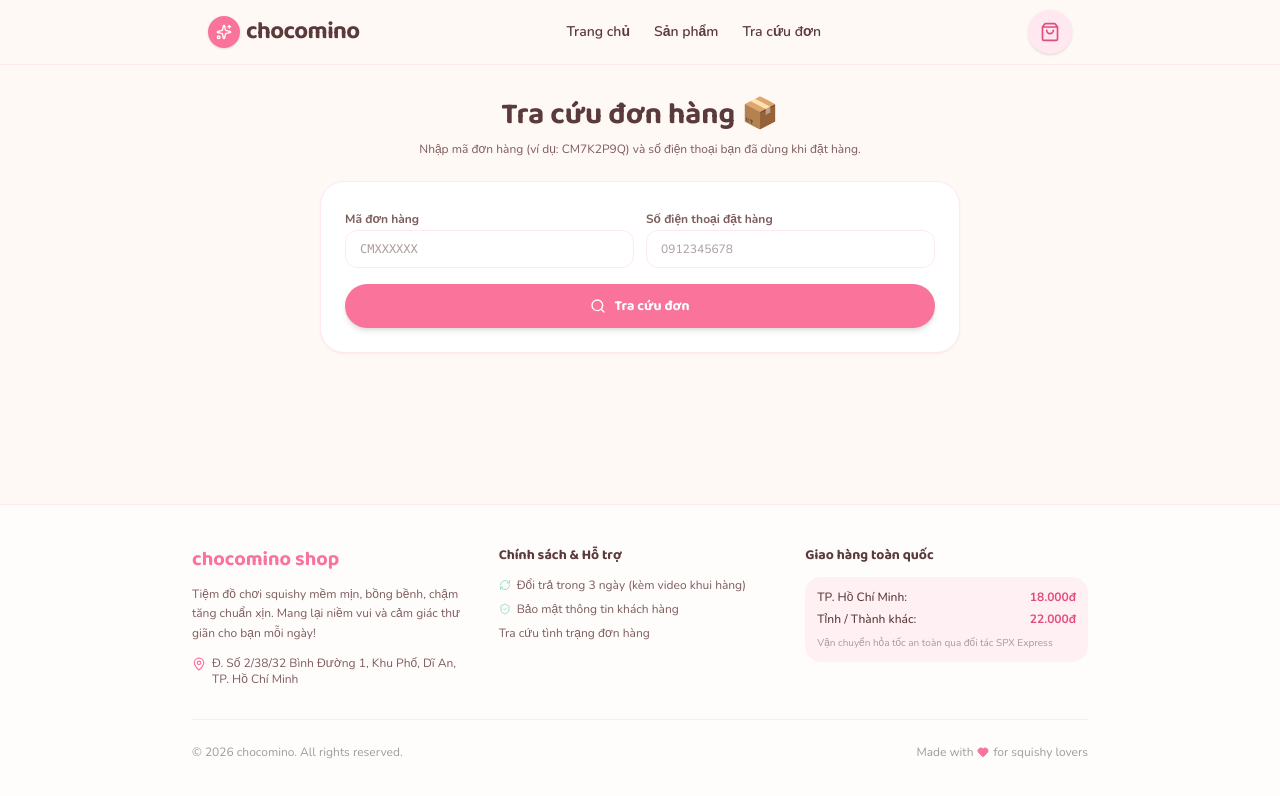
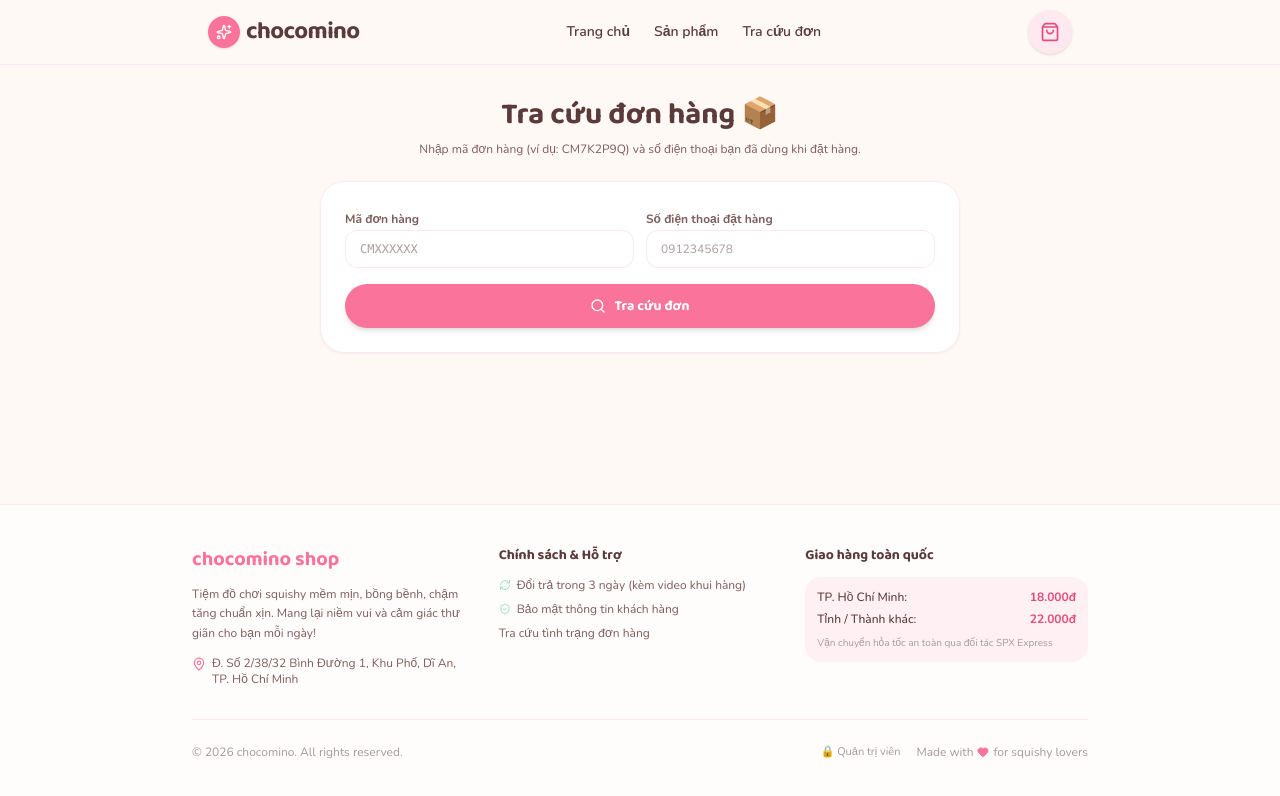
Before and after one commit to DinhTuanTrung/chocomino-store, a Next.js app: page /tra-cuu in a window 1280 px wide. Shown: the top 796 px of the page. Built offline with nearby package versions, Linux system fonts and the light colour scheme.

Commit message:
feat: add admin login shortcut to footer

```diff
--- a/src/components/Footer.tsx
+++ b/src/components/Footer.tsx
@@ -60,9 +60,14 @@ export function Footer() {
 
         <div className="pt-6 border-t border-[#FFE8EF] flex flex-col md:flex-row items-center justify-between text-xs text-[#A39A9A] gap-2">
           <p>© 2026 chocomino. All rights reserved.</p>
-          <p className="flex items-center gap-1">
-            Made with <Heart size={12} className="text-[#F9739B] fill-[#F9739B]" /> for squishy lovers
-          </p>
+          <div className="flex items-center gap-4">
+            <Link href="/admin/login" className="hover:text-[#F9739B] transition-colors text-[11px]">
+              🔒 Quản trị viên
+            </Link>
+            <p className="flex items-center gap-1">
+              Made with <Heart size={12} className="text-[#F9739B] fill-[#F9739B]" /> for squishy lovers
+            </p>
+          </div>
         </div>
       </div>
     </footer>
```
